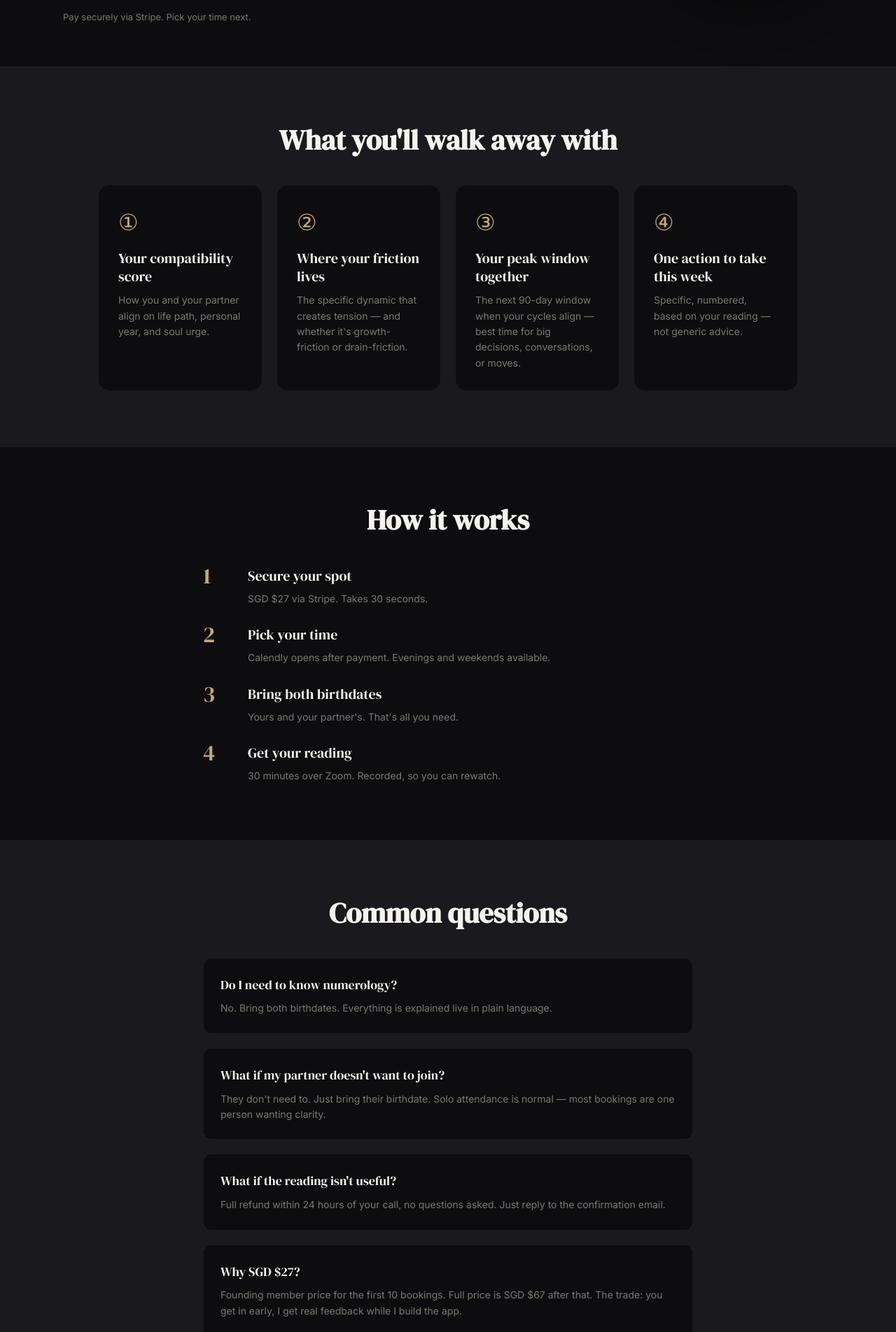
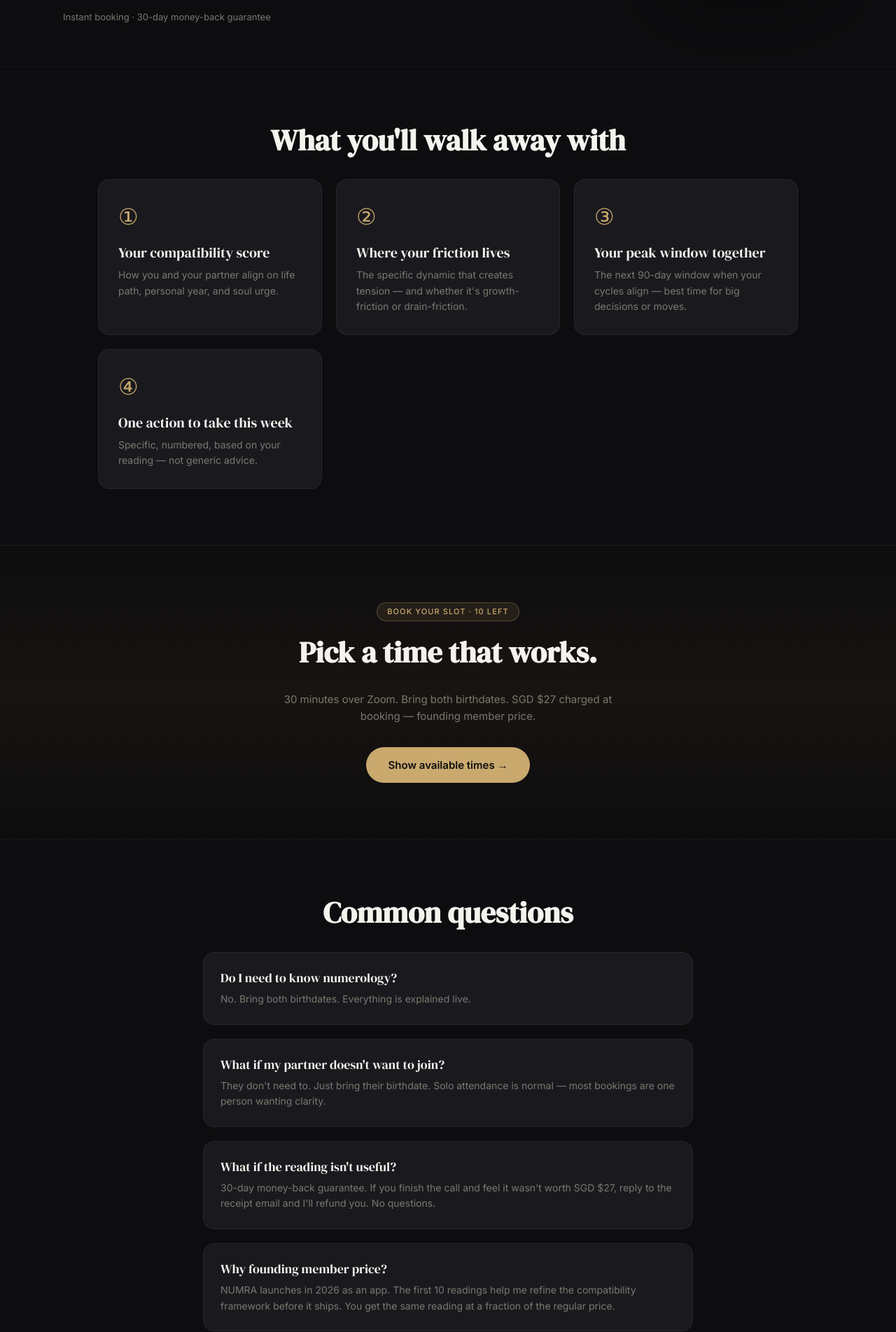
Before and after one commit to rubygh1494/numra-landing, a Next.js app: page /reading in a window 1280 px wide. Shown: the part 695-2599 px from the top of the page at 70% size. Built offline with nearby package versions, Linux system fonts and the light colour scheme.

Commit message:
Add reading offer page

```diff
--- a/app/reading/page.js
+++ b/app/reading/page.js
@@ -1,16 +1,17 @@
 'use client'
 import { useState } from 'react'
 
-const STRIPE_LINK = 'https://buy.stripe.com/cNiaEQbXC6dyfDd10Rgbm00'
+const CALENDLY_URL = 'https://calendly.com/numra1314/numra-compatibility-reading'
 const SPOTS_TAKEN = 0
 const SPOTS_TOTAL = 10
 
 export default function ReadingPage() {
+  const [showBooking, setShowBooking] = useState(false)
   const spotsLeft = SPOTS_TOTAL - SPOTS_TAKEN
 
-  const goToStripe = () => {
-    if (typeof window !== 'undefined' && window.fbq) window.fbq('track', 'InitiateCheckout')
-    window.location.href = STRIPE_LINK
+  const scrollToBooking = () => {
+    setShowBooking(true)
+    setTimeout(() => document.getElementById('booking')?.scrollIntoView({ behavior: 'smooth' }), 100)
   }
 
   return (
@@ -18,7 +19,7 @@ export default function ReadingPage() {
       <nav style={S.nav}>
         <div style={S.navInner}>
           <a href="/" style={S.navLogo}>NUMRA</a>
-          <button style={S.navCta} onClick={goToStripe}>Book my reading</button>
+          <button style={S.navCta} onClick={scrollToBooking}>Book my reading</button>
         </div>
       </nav>
 
@@ -28,17 +29,17 @@ export default function ReadingPage() {
             <div style={S.heroEyebrow}>Founding Member Price · {spotsLeft} spots left</div>
             <h1 style={S.heroHeadline}>Get your compatibility read — before NUMRA launches.</h1>
             <p style={S.heroSub}>
-              A 30-minute compatibility reading with the founder, live over Zoom. Your numbers, your partner's numbers, where the friction lives, and your peak window together. Actionable, specific, no fluff.
+              A 30-minute compatibility reading with the founder, live over Zoom. Your numbers, your partner's numbers, where the friction lives, and your peak window together. Specific, actionable, no fluff.
             </p>
             <div style={S.priceBox}>
               <div style={S.priceOld}>Regular price SGD $67</div>
               <div style={S.priceNew}>SGD $27</div>
               <div style={S.priceNote}>Founding member price · First {SPOTS_TOTAL} bookings only</div>
             </div>
-            <button style={S.heroCta} onClick={goToStripe}>
-              Secure my spot — SGD $27 →
+            <button style={S.heroCta} onClick={scrollToBooking}>
+              Secure my spot →
             </button>
-            <div style={S.heroProof}>Pay securely via Stripe. Pick your time next.</div>
+            <div style={S.heroProof}>Instant booking · 30-day money-back guarantee</div>
           </div>
           <div style={S.heroPhone}>
             <div style={S.phoneWrap}>
@@ -68,7 +69,7 @@ export default function ReadingPage() {
             <div style={S.whatCard}>
               <div style={S.whatIcon}>③</div>
               <div style={S.whatTitle}>Your peak window together</div>
-              <div style={S.whatBody}>The next 90-day window when your cycles align — best time for big decisions, conversations, or moves.</div>
+              <div style={S.whatBody}>The next 90-day window when your cycles align — best time for big decisions or moves.</div>
             </div>
             <div style={S.whatCard}>
               <div style={S.whatIcon}>④</div>
@@ -79,39 +80,28 @@ export default function ReadingPage() {
         </div>
       </section>
 
-      <section style={S.howSection}>
-        <div style={S.howInner}>
-          <h2 style={S.sectionHeadline}>How it works</h2>
-          <div style={S.howSteps}>
-            <div style={S.howStep}>
-              <div style={S.howNum}>1</div>
-              <div style={S.howText}>
-                <div style={S.howTitle}>Secure your spot</div>
-                <div style={S.howBody}>SGD $27 via Stripe. Takes 30 seconds.</div>
-              </div>
+      <section id="booking" style={S.bookingSection}>
+        <div style={S.bookingInner}>
+          <div style={S.bookingEyebrow}>Book your slot · {spotsLeft} left</div>
+          <h2 style={S.sectionHeadline}>Pick a time that works.</h2>
+          <p style={S.bookingSub}>
+            30 minutes over Zoom. Bring both birthdates. SGD $27 charged at booking — founding member price.
+          </p>
+          {showBooking ? (
+            <div style={S.calendlyEmbed}>
+              <iframe
+                src={CALENDLY_URL}
+                width="100%"
+                height="700"
+                frameBorder="0"
+                title="Book your reading"
+              />
             </div>
-            <div style={S.howStep}>
-              <div style={S.howNum}>2</div>
-              <div style={S.howText}>
-                <div style={S.howTitle}>Pick your time</div>
-                <div style={S.howBody}>Calendly opens after payment. Evenings and weekends available.</div>
-              </div>
-            </div>
-            <div style={S.howStep}>
-              <div style={S.howNum}>3</div>
-              <div style={S.howText}>
-                <div style={S.howTitle}>Bring both birthdates</div>
-                <div style={S.howBody}>Yours and your partner's. That's all you need.</div>
-              </div>
-            </div>
-            <div style={S.howStep}>
-              <div style={S.howNum}>4</div>
-              <div style={S.howText}>
-                <div style={S.howTitle}>Get your reading</div>
-                <div style={S.howBody}>30 minutes over Zoom. Recorded, so you can rewatch.</div>
-              </div>
-            </div>
-          </div>
+          ) : (
+            <button style={S.bookingCta} onClick={() => setShowBooking(true)}>
+              Show available times →
+            </button>
+          )}
         </div>
       </section>
 
@@ -121,7 +111,7 @@ export default function ReadingPage() {
           <div style={S.faqList}>
             <div style={S.faqItem}>
               <div style={S.faqQ}>Do I need to know numerology?</div>
-              <div style={S.faqA}>No. Bring both birthdates. Everything is explained live in plain language.</div>
+              <div style={S.faqA}>No. Bring both birthdates. Everything is explained live.</div>
             </div>
             <div style={S.faqItem}>
               <div style={S.faqQ}>What if my partner doesn't want to join?</div>
@@ -129,23 +119,13 @@ export default function ReadingPage() {
             </div>
             <div style={S.faqItem}>
               <div style={S.faqQ}>What if the reading isn't useful?</div>
-              <div style={S.faqA}>Full refund within 24 hours of your call, no questions asked. Just reply to the confirmation email.</div>
+              <div style={S.faqA}>30-day money-back guarantee. If you finish the call and feel it wasn't worth SGD $27, reply to the receipt email and I'll refund you. No questions.</div>
             </div>
             <div style={S.faqItem}>
-              <div style={S.faqQ}>Why SGD $27?</div>
-              <div style={S.faqA}>Founding member price for the first 10 bookings. Full price is SGD $67 after that. The trade: you get in early, I get real feedback while I build the app.</div>
+              <div style={S.faqQ}>Why founding member price?</div>
+              <div style={S.faqA}>NUMRA launches in 2026 as an app. The first 10 readings help me refine the compatibility framework before it ships. You get the same reading at a fraction of the regular price.</div>
             </div>
           </div>
-        </div>
-      </section>
-
-      <section style={S.finalCta}>
-        <div style={S.finalCtaInner}>
-          <div style={S.finalEyebrow}>{spotsLeft} spots left at SGD $27</div>
-          <h2 style={S.finalHeadline}>Ready?</h2>
-          <button style={S.heroCta} onClick={goToStripe}>
-            Secure my spot — SGD $27 →
-          </button>
         </div>
       </section>
 
@@ -173,12 +153,10 @@ const S = {
   heroEyebrow: { display: 'inline-block', fontSize: 11, fontWeight: 500, letterSpacing: '0.1em', textTransform: 'uppercase', color: '#C9A96E', background: 'rgba(201,169,110,0.1)', border: '0.5px solid rgba(201,169,110,0.3)', borderRadius: 100, padding: '4px 12px', marginBottom: 24 },
   heroHeadline: { fontFamily: "'DM Serif Display', serif", fontSize: 'clamp(36px, 6vw, 60px)', lineHeight: 1.15, color: '#F5F3EE', marginBottom: 24, letterSpacing: '-0.02em' },
   heroSub: { fontSize: 17, color: '#7A7870', lineHeight: 1.7, maxWidth: 480, marginBottom: 32 },
-
   priceBox: { background: '#1A1A1E', border: '0.5px solid rgba(201,169,110,0.3)', borderRadius: 16, padding: 20, marginBottom: 28, maxWidth: 320 },
   priceOld: { fontSize: 13, color: '#7A7870', textDecoration: 'line-through', marginBottom: 4 },
   priceNew: { fontFamily: "'DM Serif Display', serif", fontSize: 40, color: '#C9A96E', lineHeight: 1, marginBottom: 6 },
   priceNote: { fontSize: 12, color: '#7A7870' },
-
   heroCta: { background: '#C9A96E', color: '#0D0D0F', border: 'none', borderRadius: 100, padding: '16px 32px', fontSize: 15, fontWeight: 600, cursor: 'pointer', marginBottom: 16, fontFamily: "'Inter', sans-serif" },
   heroProof: { fontSize: 13, color: '#7A7870' },
 
@@ -187,36 +165,29 @@ const S = {
   phoneDynamic: { width: 72, height: 8, background: '#0D0D0F', borderRadius: 10, margin: '0 auto 8px' },
   phoneScreen: { width: '100%', display: 'block', borderRadius: '0 0 34px 34px' },
 
-  sectionHeadline: { fontFamily: "'DM Serif Display', serif", fontSize: 'clamp(28px, 4vw, 40px)', color: '#F5F3EE', lineHeight: 1.2, marginBottom: 40, textAlign: 'center' },
+  sectionHeadline: { fontFamily: "'DM Serif Display', serif", fontSize: 'clamp(28px, 4vw, 42px)', color: '#F5F3EE', lineHeight: 1.15, marginBottom: 32, textAlign: 'center' },
 
-  whatSection: { padding: '80px 24px', background: '#1A1A1E', borderTop: '0.5px solid rgba(255,255,255,0.04)' },
+  whatSection: { padding: '80px 24px', background: '#0D0D0F', borderTop: '0.5px solid rgba(255,255,255,0.04)' },
   whatInner: { maxWidth: 1000, margin: '0 auto' },
-  whatGrid: { display: 'grid', gridTemplateColumns: 'repeat(auto-fit, minmax(220px, 1fr))', gap: 20 },
-  whatCard: { background: '#0D0D0F', borderRadius: 16, border: '0.5px solid rgba(255,255,255,0.06)', padding: 28 },
+  whatGrid: { display: 'grid', gridTemplateColumns: 'repeat(auto-fit, minmax(240px, 1fr))', gap: 20 },
+  whatCard: { background: '#1A1A1E', border: '0.5px solid rgba(255,255,255,0.06)', borderRadius: 16, padding: 28 },
   whatIcon: { fontFamily: "'DM Serif Display', serif", fontSize: 32, color: '#C9A96E', marginBottom: 12 },
-  whatTitle: { fontFamily: "'DM Serif Display', serif", fontSize: 20, color: '#F5F3EE', marginBottom: 10, lineHeight: 1.3 },
+  whatTitle: { fontFamily: "'DM Serif Display', serif", fontSize: 20, color: '#F5F3EE', marginBottom: 8, lineHeight: 1.3 },
   whatBody: { fontSize: 14, color: '#7A7870', lineHeight: 1.6 },
 
-  howSection: { padding: '80px 24px' },
-  howInner: { maxWidth: 700, margin: '0 auto' },
-  howSteps: { display: 'flex', flexDirection: 'column', gap: 24 },
-  howStep: { display: 'flex', gap: 24, alignItems: 'flex-start' },
-  howNum: { fontFamily: "'DM Serif Display', serif", fontSize: 32, color: '#C9A96E', lineHeight: 1, flex: '0 0 40px' },
-  howText: { flex: 1 },
-  howTitle: { fontFamily: "'DM Serif Display', serif", fontSize: 20, color: '#F5F3EE', marginBottom: 6 },
-  howBody: { fontSize: 14, color: '#7A7870', lineHeight: 1.6 },
+  bookingSection: { padding: '80px 24px', background: 'linear-gradient(180deg, #0D0D0F 0%, #181410 50%, #0D0D0F 100%)', borderTop: '0.5px solid rgba(201,169,110,0.1)' },
+  bookingInner: { maxWidth: 800, margin: '0 auto', textAlign: 'center' },
+  bookingEyebrow: { display: 'inline-block', fontSize: 11, fontWeight: 500, letterSpacing: '0.1em', textTransform: 'uppercase', color: '#C9A96E', background: 'rgba(201,169,110,0.1)', border: '0.5px solid rgba(201,169,110,0.3)', borderRadius: 100, padding: '4px 14px', marginBottom: 20 },
+  bookingSub: { fontSize: 15, color: '#7A7870', lineHeight: 1.6, marginBottom: 32, maxWidth: 480, marginLeft: 'auto', marginRight: 'auto' },
+  bookingCta: { background: '#C9A96E', color: '#0D0D0F', border: 'none', borderRadius: 100, padding: '16px 32px', fontSize: 15, fontWeight: 600, cursor: 'pointer', fontFamily: "'Inter', sans-serif" },
+  calendlyEmbed: { background: '#1A1A1E', borderRadius: 16, overflow: 'hidden', border: '0.5px solid rgba(255,255,255,0.06)' },
 
-  faqSection: { padding: '80px 24px', background: '#1A1A1E' },
+  faqSection: { padding: '80px 24px', background: '#0D0D0F', borderTop: '0.5px solid rgba(255,255,255,0.04)' },
   faqInner: { maxWidth: 700, margin: '0 auto' },
   faqList: { display: 'flex', flexDirection: 'column', gap: 20 },
-  faqItem: { background: '#0D0D0F', borderRadius: 12, border: '0.5px solid rgba(255,255,255,0.06)', padding: 24 },
-  faqQ: { fontFamily: "'DM Serif Display', serif", fontSize: 18, color: '#F5F3EE', marginBottom: 8 },
+  faqItem: { background: '#1A1A1E', border: '0.5px solid rgba(255,255,255,0.06)', borderRadius: 16, padding: 24 },
+  faqQ: { fontFamily: "'DM Serif Display', serif", fontSize: 18, color: '#F5F3EE', marginBottom: 8, lineHeight: 1.3 },
   faqA: { fontSize: 14, color: '#7A7870', lineHeight: 1.6 },
-
-  finalCta: { padding: '100px 24px', background: 'linear-gradient(180deg, #0D0D0F 0%, #181410 50%, #0D0D0F 100%)', borderTop: '0.5px solid rgba(201,169,110,0.1)', textAlign: 'center' },
-  finalCtaInner: { maxWidth: 600, margin: '0 auto' },
-  finalEyebrow: { display: 'inline-block', fontSize: 11, fontWeight: 500, letterSpacing: '0.1em', textTransform: 'uppercase', color: '#C9A96E', background: 'rgba(201,169,110,0.1)', border: '0.5px solid rgba(201,169,110,0.3)', borderRadius: 100, padding: '4px 14px', marginBottom: 20 },
-  finalHeadline: { fontFamily: "'DM Serif Display', serif", fontSize: 'clamp(40px, 6vw, 60px)', color: '#F5F3EE', lineHeight: 1.15, marginBottom: 32 },
 
   footer: { padding: '48px 24px', borderTop: '0.5px solid rgba(255,255,255,0.06)' },
   footerInner: { maxWidth: 1100, margin: '0 auto', display: 'flex', flexDirection: 'column', alignItems: 'center', gap: 8 },
```
